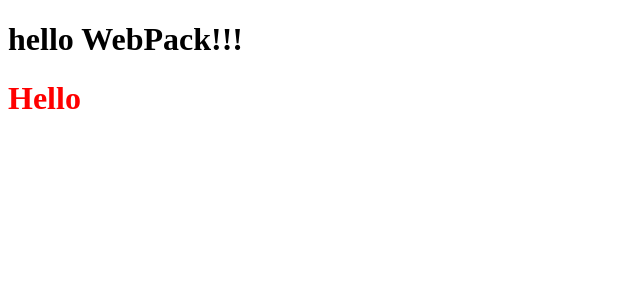
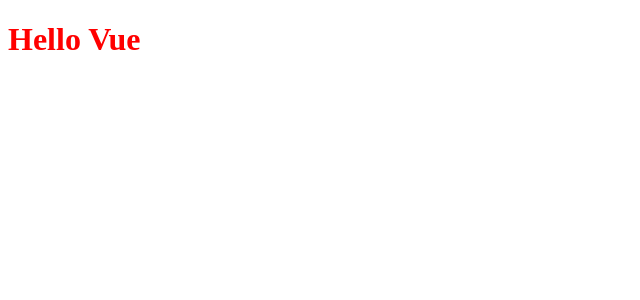
Before and after one commit to choi-ik/Vue_Practice, a Vue app: page / in a window 1280 px wide. Shown: the top 300 px of the page, without its empty margins (0-640 px from the left). Built offline with nearby package versions, Linux system fonts and the light colour scheme.

Commit message:
esLint 에러 수정 필요

```diff
--- a/package.json
+++ b/package.json
@@ -16,6 +16,9 @@
     "@vue/compiler-sfc": "^3.3.8",
     "copy-webpack-plugin": "^11.0.0",
     "css-loader": "^6.8.1",
+    "eslint": "^8.54.0",
+    "eslint-config-prettier": "^9.0.0",
+    "eslint-plugin-vue": "^9.18.1",
     "html-webpack-plugin": "^5.5.3",
     "sass": "^1.69.5",
     "sass-loader": "^13.3.2",
--- a/src/App.vue
+++ b/src/App.vue
@@ -1,7 +1,4 @@
 <template>
-  <h1>
-    {{ msg }}
-  </h1>
   <Hello />
 </template>
 
@@ -13,9 +10,7 @@
     Hello,
   },
   data() {
-    return {
-      msg: "hello WebPack!!!",
-    };
+    return {};
   },
 };
 </script>
--- a/src/components/Hello.vue
+++ b/src/components/Hello.vue
@@ -1,6 +1,10 @@
 <template>
-  <h1>Hello</h1>
+  <h1>Hello Vue</h1>
 </template>
+
+<script>
+export default {};
+</script>
 
 /* 유효 범위 지정 */
 <style scoped lang="scss">
--- a/src/main.js
+++ b/src/main.js
@@ -1,4 +1,5 @@
 import { createApp } from "vue";
-import App from "./App.vue";
+import App from "~/App";
 
-createApp(App).mount("#app");
+const app = createApp(App);
+app.mount("#app");
```
Also changed, not shown: .eslintrc.json (added), 1 other file (tests, documents, lock files or other folders).
